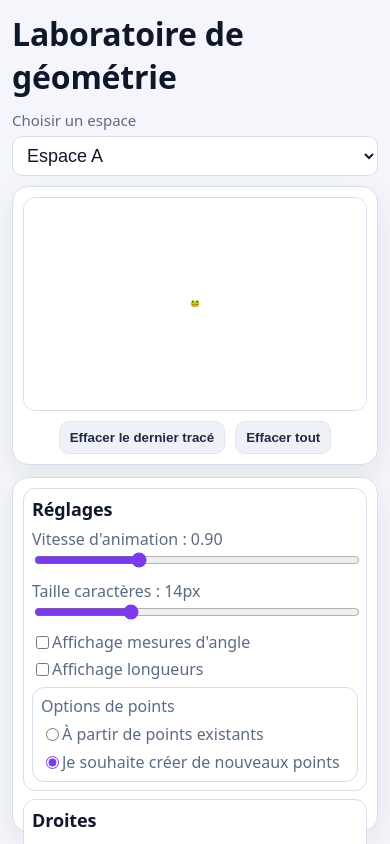
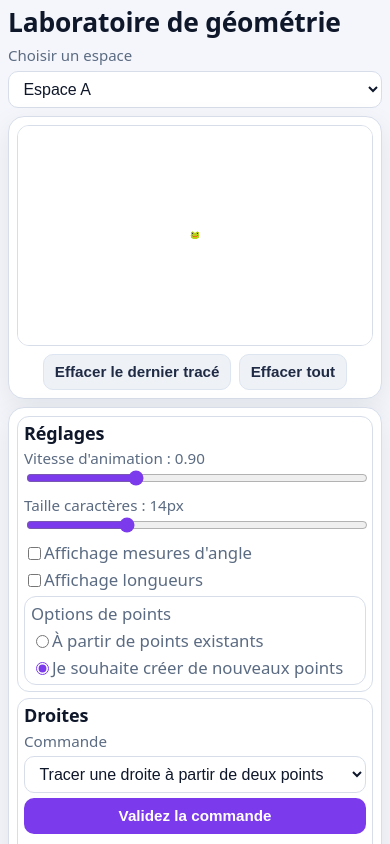
Before and after one commit to Jyvay/geometry-lab, a React (Vite) app: page / in a window 390 px wide. Shown: the top 844 px of the page. Built offline with nearby package versions, Linux system fonts and the light colour scheme.

Commit message:
css mieux

```diff
--- a/src/App.css
+++ b/src/App.css
@@ -1,10 +1,10 @@
-/* App.css — version "tout visible sans défilement" (mode compact)
-   Objectif : tenir dans 100vh sur un écran standard en:
-   - mettant le panneau de commandes en 2 colonnes (sections en grille)
-   - réduisant les paddings/gaps
-   - dimensionnant le canvas à la hauteur disponible
-   Remarque : si l’écran est très petit OU si tu ajoutes beaucoup de sections,
-   il sera physiquement impossible de tout afficher sans scroll.
+/* App.css — version compacte, adaptative et sans distorsion du canevas
+   Objectifs :
+   - mieux s'adapter aux écrans plus petits
+   - éviter que les commandes disparaissent
+   - permettre un scroll interne du panneau de commandes si nécessaire
+   - conserver un ratio fixe du canevas pour éviter toute déformation
+   - garder des tailles de texte en em
 */
 
 :root{
@@ -25,10 +25,18 @@
   --radius-md:12px;
 
   --focus:0 0 0 3px rgba(124,58,237,.18);
+
+  /* ratio fixe du canevas */
+  --canvas-ratio: 1320 / 820;
 }
 
 *{box-sizing:border-box}
-html,body{height:100%}
+
+html,
+body{
+  height:100%;
+}
+
 body{
   margin:0;
   font-family:ui-sans-serif,system-ui,-apple-system,Segoe UI,Roboto,Helvetica,Arial;
@@ -36,84 +44,99 @@ body{
   color:var(--text);
 }
 
-/* ---------- Layout (no-scroll) ---------- */
+/* ---------- Layout principal ---------- */
 .app-root{
   height:100vh;
-  max-width:1680px;
+  max-width:2000px;
   margin:0 auto;
-  padding:12px;
+  padding:clamp(8px, 0.8vw, 12px);
   display:flex;
   flex-direction:column;
-  gap:10px;
-  overflow:hidden; /* empêche le scroll global */
+  gap:clamp(8px, 0.8vw, 10px);
+  overflow:hidden;
+  min-width:0;
 }
 
 .app-header{
   display:flex;
   align-items:flex-end;
   justify-content:space-between;
-  gap:12px;
+  gap:clamp(8px, 1vw, 12px);
+  min-width:0;
 }
 
 .app-header h1{
   margin:0;
-  font-size:32px;
+  font-size:clamp(1.65em, 2vw, 2em);
   letter-spacing:-.2px;
+  line-height:1.1;
 }
 
 .space-select{
   display:grid;
-  gap:6px;
-  min-width:260px;
+  gap:0.375em;
+  min-width:min(260px, 100%);
 }
-.space-select label{font-size:15px;color:var(--muted)}
 
-/* La zone principale prend tout le reste */
+.space-select label{
+  font-size:0.9375em;
+  color:var(--muted);
+}
+
+/* zone principale */
 .main-layout{
   flex:1;
-  min-height:0;              /* IMPORTANT pour que les enfants puissent se réduire */
+  min-height:0;
+  min-width:0;
   display:grid;
-  grid-template-columns: 1fr 520px;
-  gap:12px;
+  grid-template-columns:minmax(0, 1fr) minmax(320px, 38vw);
+  gap:clamp(8px, 1vw, 12px);
   align-items:stretch;
 }
 
-/* ---------- Canvas ---------- */
+/* ---------- Colonne gauche / Canevas ---------- */
 .left-col{
   min-height:0;
+  min-width:0;
   display:flex;
   flex-direction:column;
-  gap:10px;
+  gap:clamp(8px, 0.8vw, 10px);
 }
 
 .canvas-panel{
   flex:1;
   min-height:0;
+  min-width:0;
   background:var(--panel);
   border-radius:var(--radius-lg);
   border:1px solid var(--border);
   box-shadow:var(--shadow);
-  padding:10px;
+  padding:clamp(8px, 0.8vw, 10px);
   display:flex;
   flex-direction:column;
-  gap:10px;
+  gap:clamp(8px, 0.8vw, 10px);
   overflow:hidden;
 }
 
 .canvas-wrap{
   flex:1;
   min-height:0;
-  display:grid;
-  place-items:center;
+  min-width:0;
+  display:flex;
+  align-items:center;
+  justify-content:center;
+  overflow:hidden;
 }
 
+/* Canevas sans distorsion : ratio fixe toujours respecté */
 .canvas-panel canvas{
   display:block;
-  width:100%;
+  width:auto;
   height:auto;
   max-width:100%;
   max-height:100%;
-  aspect-ratio:1320 / 820;
+  aspect-ratio:var(--canvas-ratio);
+
   border-radius:var(--radius-md);
   border:1px solid var(--border);
   background:#fff;
@@ -124,58 +147,67 @@ body{
   display:flex;
   justify-content:center;
   align-items:center;
-  gap:10px;
+  gap:clamp(8px, 0.8vw, 10px);
   flex-wrap:wrap;
+  min-width:0;
 }
 
-/* ---------- Controls panel (2 colonnes, no scroll) ---------- */
+/* ---------- Panneau de commandes ---------- */
 .controls-panel{
   min-height:0;
+  min-width:0;
   background:var(--panel);
   border-radius:var(--radius-lg);
   border:1px solid var(--border);
   box-shadow:var(--shadow);
-  padding:10px;
+  padding:clamp(8px, 0.8vw, 10px);
 
-  /* 2 colonnes pour réduire la hauteur */
   display:grid;
-  grid-template-columns: 1fr 1fr;
-  gap:8px 10px;
+  grid-template-columns:repeat(2, minmax(0, 1fr));
+  gap:clamp(6px, 0.8vw, 10px);
 
-  overflow:hidden; /* pas de scroll */
+  overflow:auto;
+  overscroll-behavior:contain;
+  scrollbar-gutter:stable;
+  align-content:start;
 }
 
-/* La carte formule occupe la largeur */
+/* carte formule sur toute la largeur */
 .formula-card{
   grid-column:1 / -1;
   background:var(--panel-2);
   border:1px solid var(--border);
   border-radius:var(--radius-md);
-  padding:10px;
+  padding:clamp(8px, 0.8vw, 10px);
+  min-width:0;
 }
+
 .formula-title{
   font-weight:800;
-  font-size:16px;
-  margin-bottom:6px;
+  font-size:1em;
+  margin-bottom:0.375em;
 }
+
 .formula-text{
   font-family:ui-monospace,SFMono-Regular,Menlo,Monaco,Consolas,"Liberation Mono";
-  font-size:16px;
+  font-size:0.95em;
   color:#223047;
   white-space:pre-wrap;
   line-height:1.3;
+  overflow-wrap:anywhere;
 }
 
-/* Sections / cards */
+/* ---------- Sections / cartes ---------- */
 .section{
   border:1px solid var(--border);
   border-radius:var(--radius-md);
-  padding:8px;
+  padding:clamp(6px, 0.7vw, 8px);
   background:#fff;
   display:grid;
-  gap:7px;
+  gap:clamp(5px, 0.6vw, 7px);
   align-content:start;
   transition:background .18s ease,border-color .18s ease,box-shadow .18s ease;
+  min-width:0;
 }
 
 .section.section-active{
@@ -188,10 +220,12 @@ body{
   background:#dbe1fc;
   border-color:#4488ef;
 }
+
 .section h2{
   margin:0;
-  font-size:18px;
+  font-size:1.125em;
   letter-spacing:-.1px;
+  line-height:1.15;
 }
 
 .card{
@@ -200,42 +234,46 @@ body{
   padding:0;
   background:transparent;
   display:grid;
-  gap:7px;
+  gap:clamp(5px, 0.6vw, 7px);
+  min-width:0;
 }
 
 .controls-panel > .section:first-child .card{
   border:1px solid var(--border);
   border-radius:var(--radius-md);
-  padding:8px;
+  padding:clamp(6px, 0.7vw, 8px);
   background:#fff;
 }
 
 .row{
   display:flex;
-  gap:8px;
+  gap:clamp(6px, 0.7vw, 8px);
   align-items:center;
   flex-wrap:wrap;
+  min-width:0;
 }
 
 .tiny{
-  font-size:16px;
+  font-size:1.05em;
   color:var(--muted);
   line-height:1.3;
 }
 
-/* ---------- Forms ---------- */
+/* ---------- Formulaires ---------- */
 select,
 input[type="number"],
 input[type="text"]{
   width:100%;
-  padding:8px 10px;
+  min-width:0;
+  padding:0.5em 0.65em;
   border-radius:10px;
   border:1px solid var(--border);
   background:#fff;
   color:var(--text);
   outline:none;
-  font-size:18px;
+  font-size:1em;
 }
+
 select:focus-visible,
 input[type="number"]:focus-visible,
 input[type="text"]:focus-visible{
@@ -252,50 +290,120 @@ input[type="text"]:disabled{
   cursor:not-allowed;
 }
 
-label{font-size:16px;color:var(--muted)}
-input[type="range"]{width:100%; accent-color:var(--purple)}
-input[type="checkbox"],input[type="radio"]{transform:translateY(1px); accent-color:var(--purple)}
+label{
+  font-size:0.95em;
+  color:var(--muted);
+}
 
-/* ---------- Buttons ---------- */
+input[type="range"]{
+  width:100%;
+  accent-color:var(--purple);
+}
+
+input[type="checkbox"],
+input[type="radio"]{
+  transform:translateY(1px);
+  accent-color:var(--purple);
+}
+
+/* ---------- Boutons ---------- */
 .btn{
   border:1px solid transparent;
   border-radius:10px;
-  padding:8px 10px;
+  padding:0.5em 0.7em;
   font-weight:700;
-  font-size:17  px;
+  font-size:0.95em;
+  line-height:1.2;
   cursor:pointer;
   transition:transform .02s ease, filter .12s ease, background .12s ease;
   user-select:none;
+  max-width:100%;
 }
-.btn:active{transform:translateY(1px)}
-.btn:focus-visible{outline:none; box-shadow:var(--focus)}
-.btn:disabled{cursor:not-allowed; opacity:.55}
 
-.btn.purple{background:var(--purple); color:#fff}
-.btn.purple:hover{background:var(--purple-dark)}
+.btn:active{
+  transform:translateY(1px);
+}
+
+.btn:focus-visible{
+  outline:none;
+  box-shadow:var(--focus);
+}
+
+.btn:disabled{
+  cursor:not-allowed;
+  opacity:.55;
+}
+
+.btn.purple{
+  background:var(--purple);
+  color:#fff;
+}
+
+.btn.purple:hover{
+  background:var(--purple-dark);
+}
 
 .btn.gray{
   background:var(--gray-btn);
   color:#1f2a44;
   border-color:var(--gray-btn-border);
 }
-.btn.gray:hover{filter:brightness(.98)}
+
+.btn.gray:hover{
+  filter:brightness(.98);
+}
 
 /* ---------- Responsive ---------- */
-/* Sur écrans un peu moins larges, on passe à 1 colonne mais on garde "no scroll" -> le canvas se réduit */
 @media (max-width: 1400px){
-  .main-layout{ grid-template-columns: 1fr 460px; }
-}
-@media (max-width: 1180px){
-  .main-layout{ grid-template-columns: 1fr; }
-  .controls-panel{
-    grid-template-columns: 1fr 1fr; /* garde 2 colonnes */
+  .main-layout{
+    grid-template-columns:minmax(0, 1fr) minmax(300px, 36vw);
   }
 }
+
+@media (max-width: 1180px){
+  .main-layout{
+    grid-template-columns:1fr;
+  }
+
+  .controls-panel{
+    grid-template-columns:repeat(2, minmax(0, 1fr));
+    max-height:42vh;
+  }
+}
+
 @media (max-width: 740px){
-  .app-header{ flex-direction:column; align-items:stretch; }
-  .controls-panel{ grid-template-columns: 1fr; } /* sur mobile: 1 colonne, scroll inévitable => on laisse le navigateur */
-  .app-root{ overflow:auto; } /* mobile: autoriser le scroll plutôt que couper le contenu */
-  .controls-panel{ overflow:visible; }
-  .main-layout{ overflow:visible; }
+  .app-header{
+    flex-direction:column;
+    align-items:stretch;
+  }
+
+  .controls-panel{
+    grid-template-columns:1fr;
+    max-height:none;
+    overflow:visible;
+  }
+
+  .app-root{
+    height:auto;
+    min-height:100vh;
+    overflow:auto;
+  }
+
+  .main-layout{
+    overflow:visible;
+  }
+
+  .canvas-panel{
+    overflow:visible;
+  }
+
+  .canvas-wrap{
+    overflow:visible;
+  }
 }
+
+@media (min-width: 1400px){
+  .controls-panel{
+    align-content:stretch;
+  }
+}
```
